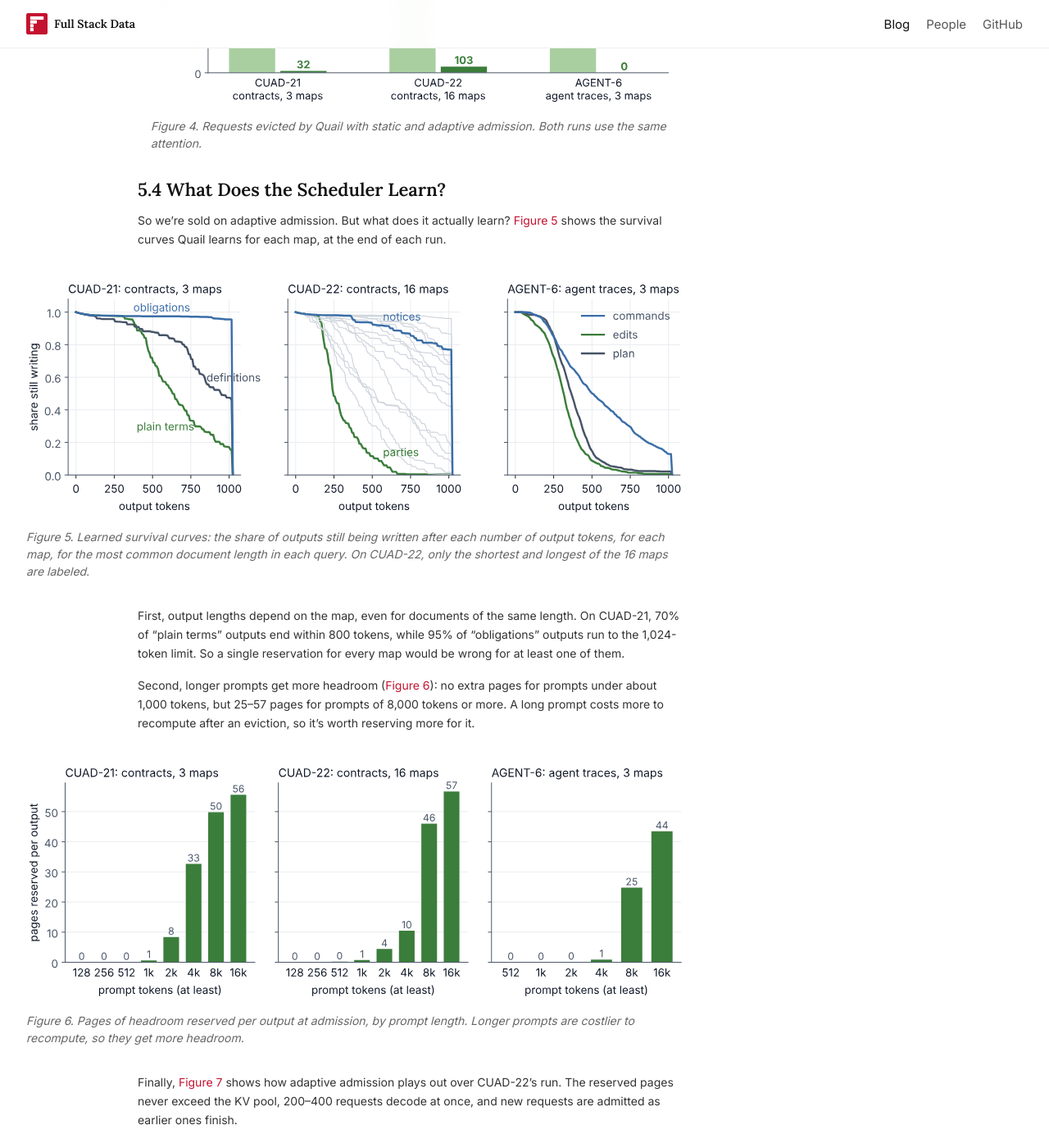
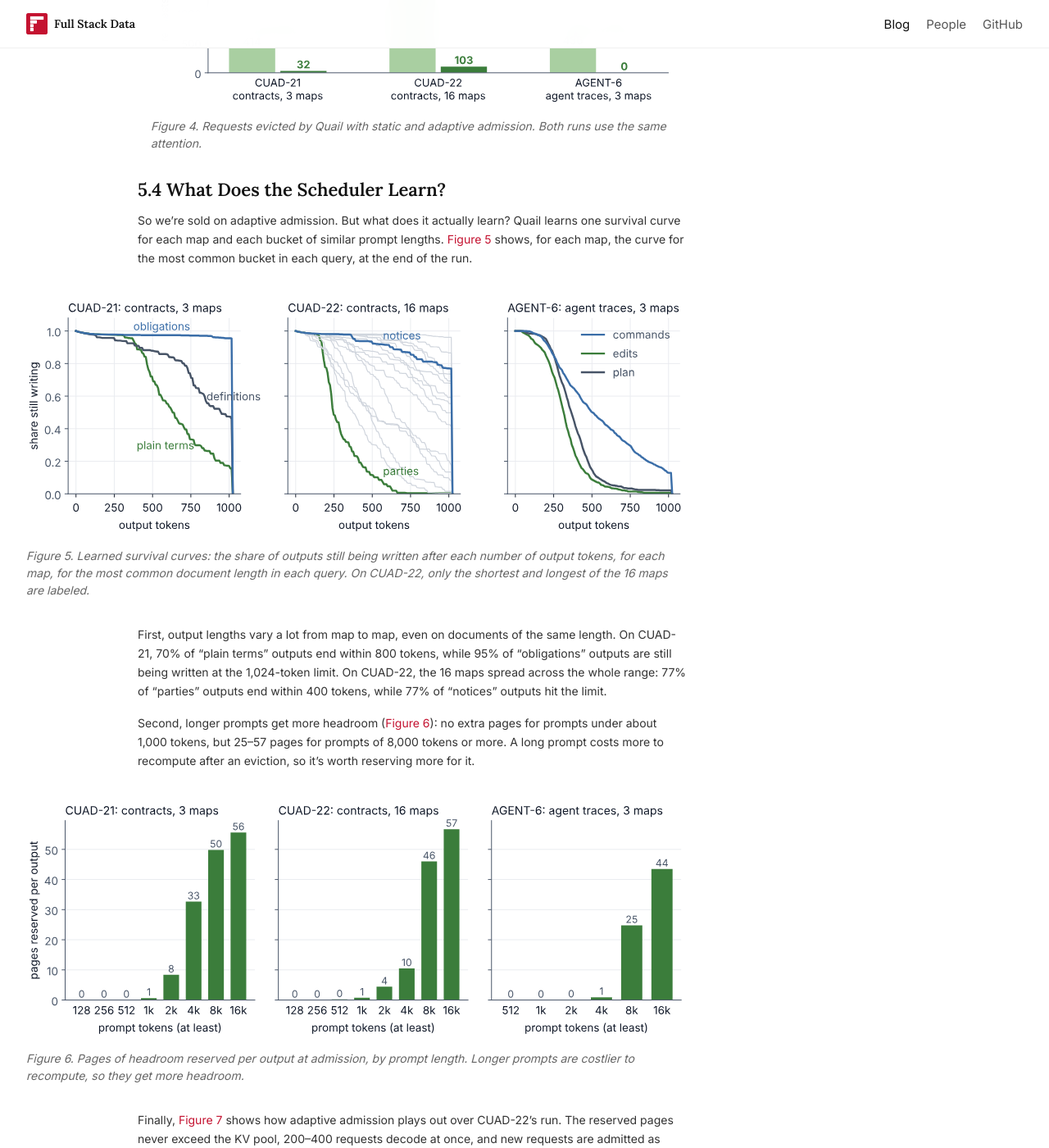
Before and after one commit to fsdatalab/fsdatalab.github.io, a Jekyll site: the page built from _posts/2026-11-03-ai-map.md, in a window 1280 px wide and 1400 px high, scrolled down 8560 px. Shown: the whole window at 82% size. Built offline with Jekyll 4.4.1, drawn with Linux system fonts in a browser that asks for light colours.

Commit message:
Clarify what Figure 5 shows and how much output lengths vary by map
Co-Authored-By: Claude Opus 5.5 <noreply@anthropic.com>
Claude-Session: https://claude.ai/code/session_012G22YMQssRfNYLRetzTaCz

```diff
--- a/_posts/2026-11-03-ai-map.md
+++ b/_posts/2026-11-03-ai-map.md
@@ -242,14 +242,14 @@ With adaptive admission, Quail evicts 13–20x fewer requests on the two CUAD qu
 
 ## 5.4 What Does the Scheduler Learn?
 
-So we're sold on adaptive admission. But what does it actually learn? [Figure 5](#figure-5) shows the survival curves Quail learns for each map, at the end of each run.
+So we're sold on adaptive admission. But what does it actually learn? Quail learns one survival curve for each map and each bucket of similar prompt lengths. [Figure 5](#figure-5) shows, for each map, the curve for the most common bucket in each query, at the end of the run.
 
 <figure id="figure-5" style="width: min(52rem, calc(100vw - 3rem));">
 <img src="{{ '/assets/blog/ai-map/survival-curves.svg' | relative_url }}" alt="Learned survival curves for each map, for the most common document length in each query. On CUAD-22, parties finishes first and notices runs longest. On CUAD-21, plain terms finishes much earlier than obligations, which mostly runs to the 1,024-token limit. On AGENT-6, edits and plan finish earlier than commands.">
 <figcaption>Figure 5. Learned survival curves: the share of outputs still being written after each number of output tokens, for each map, for the most common document length in each query. On CUAD-22, only the shortest and longest of the 16 maps are labeled.</figcaption>
 </figure>
 
-First, output lengths depend on the map, even for documents of the same length. On CUAD-21, 70% of "plain terms" outputs end within 800 tokens, while 95% of "obligations" outputs run to the 1,024-token limit. So a single reservation for every map would be wrong for at least one of them.
+First, output lengths vary a lot from map to map, even on documents of the same length. On CUAD-21, 70% of "plain terms" outputs end within 800 tokens, while 95% of "obligations" outputs are still being written at the 1,024-token limit. On CUAD-22, the 16 maps spread across the whole range: 77% of "parties" outputs end within 400 tokens, while 77% of "notices" outputs hit the limit.
 
 Second, longer prompts get more headroom ([Figure 6](#figure-6)): no extra pages for prompts under about 1,000 tokens, but 25–57 pages for prompts of 8,000 tokens or more. A long prompt costs more to recompute after an eviction, so it's worth reserving more for it.
 
```
